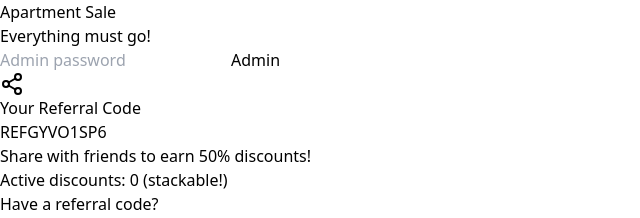
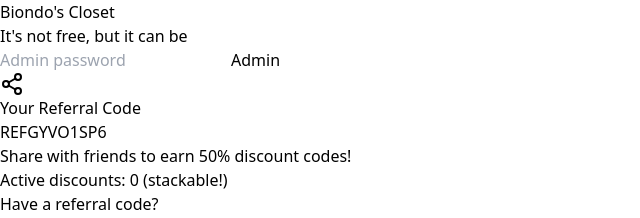
Before and after one commit to Reid-Speed/biondocloset, a React (Vite) app: page / in a window 1280 px wide. Shown: the top 218 px of the page, without its empty margins (0-640 px from the left). Built offline with nearby package versions, Linux system fonts and the light colour scheme; no server answers.

Commit message:
Updated Site Language
Updated for clarity

```diff
--- a/src/App.jsx
+++ b/src/App.jsx
@@ -258,8 +258,8 @@ export default function ApartmentStore() {
         <div className="max-w-6xl mx-auto px-4 py-6">
           <div className="flex justify-between items-center">
             <div>
-              <h1 className="text-3xl font-bold text-gray-900">Apartment Sale</h1>
-              <p className="text-gray-600">Everything must go!</p>
+              <h1 className="text-3xl font-bold text-gray-900">Biondo's Closet</h1>
+              <p className="text-gray-600">It's not free, but it can be</p>
             </div>
             {!isAdmin && (
               <div className="flex gap-2">
@@ -288,7 +288,7 @@ export default function ApartmentStore() {
                 <h2 className="text-xl font-bold">Your Referral Code</h2>
               </div>
               <p className="text-3xl font-bold mb-2">{userCode}</p>
-              <p className="text-blue-100">Share with friends to earn 50% discounts!</p>
+              <p className="text-blue-100">Share with friends to earn 50% discount codes!</p>
               <p className="text-sm mt-2">Active discounts: <span className="font-bold text-xl">{discountCount}</span> (stackable!)</p>
             </div>
             <div className="bg-white/20 rounded-lg p-4 backdrop-blur">
```
